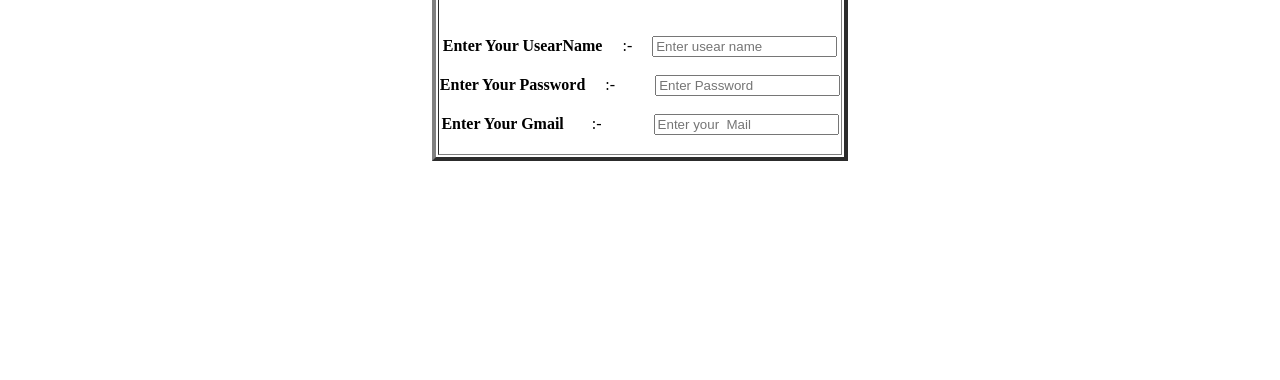
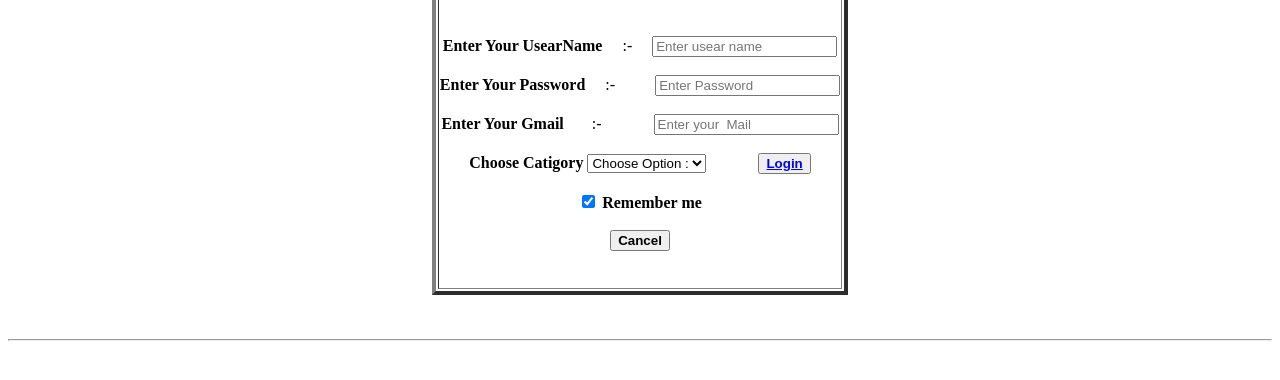
Before and after one commit to SejalPhalak/html-github-project2-happystay-rent-room, a plain HTML site: page pages/login.html in a window 1280 px wide. Shown: the part 398-778 px from the top of the page. Drawn offline with Linux system fonts and the light colour scheme.

Commit message:
add check box submit button in login page

```diff
--- a/pages/login.html
+++ b/pages/login.html
@@ -34,3 +34,23 @@
     <input type="password" id="inputPassword" required placeholder="Enter Password"  /><br><br>
     <label for="inputMail"><b>Enter Your Gmail</b> &nbsp; &nbsp; &nbsp; :- &nbsp; &nbsp; &nbsp; &nbsp; &nbsp; &nbsp;   </label>
     <input type="email" id="inputMail" required placeholder="Enter your  Mail"/><br><br>
+<label for="selectcatigory"> <b>Choose Catigory</b></label>
+    <select id="selectcatigory">
+        <option>Choose Option :</option>
+        <option>1 person</option>
+        <option>2 person</option>
+        <option>3 person</option>
+        <option>4 person</option>
+    </select>
+     &nbsp; &nbsp; &nbsp; &nbsp; &nbsp; &nbsp;
+    <button type="submit"><b><a href="./../index.html">Login</a></b></button></a><br/><br/>
+    <label>
+    <input type="checkbox" checked="checked" name="remember"> <b> Remember me </b>
+    </label><br><br>
+    <button type="submit"><b>Cancel</b></button><br/><br/>
+    <br/>
+    </td>
+    </table><br/><br/><hr/>
+
+</body>
+</html>
```
